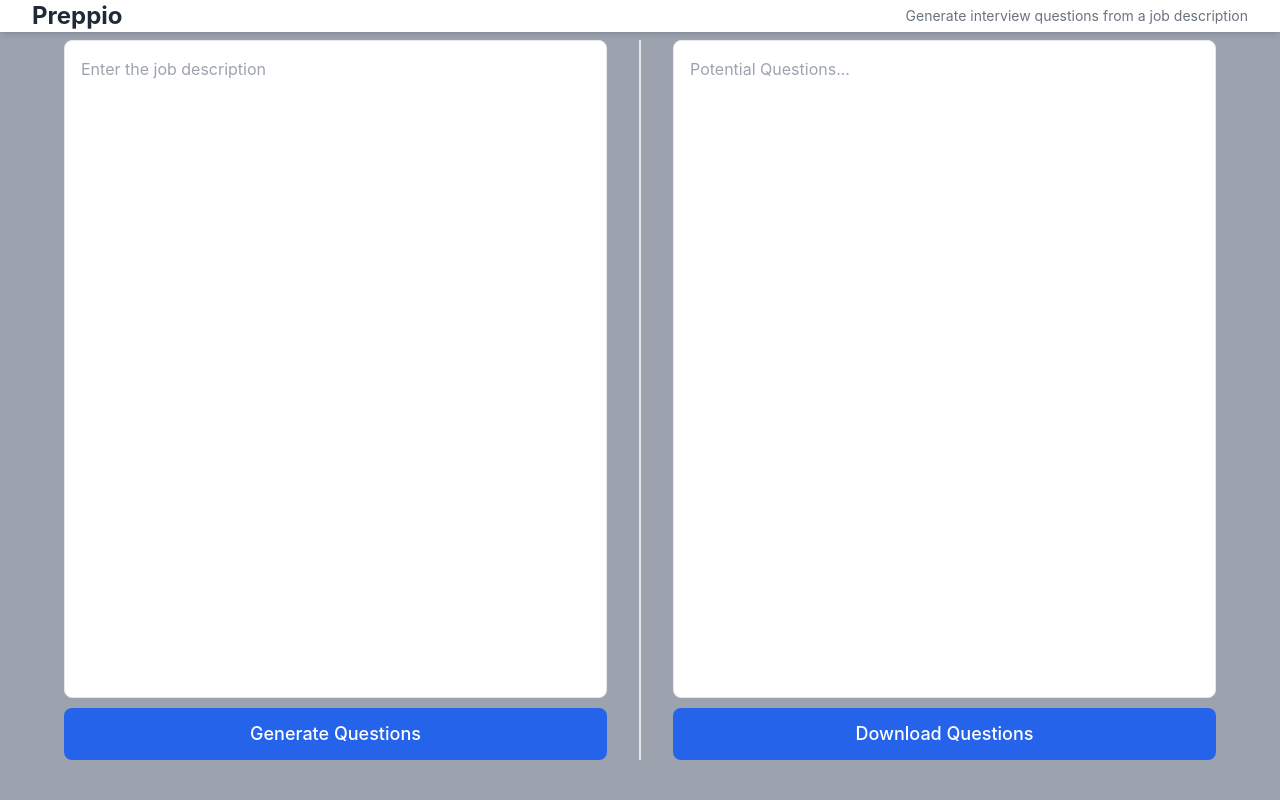
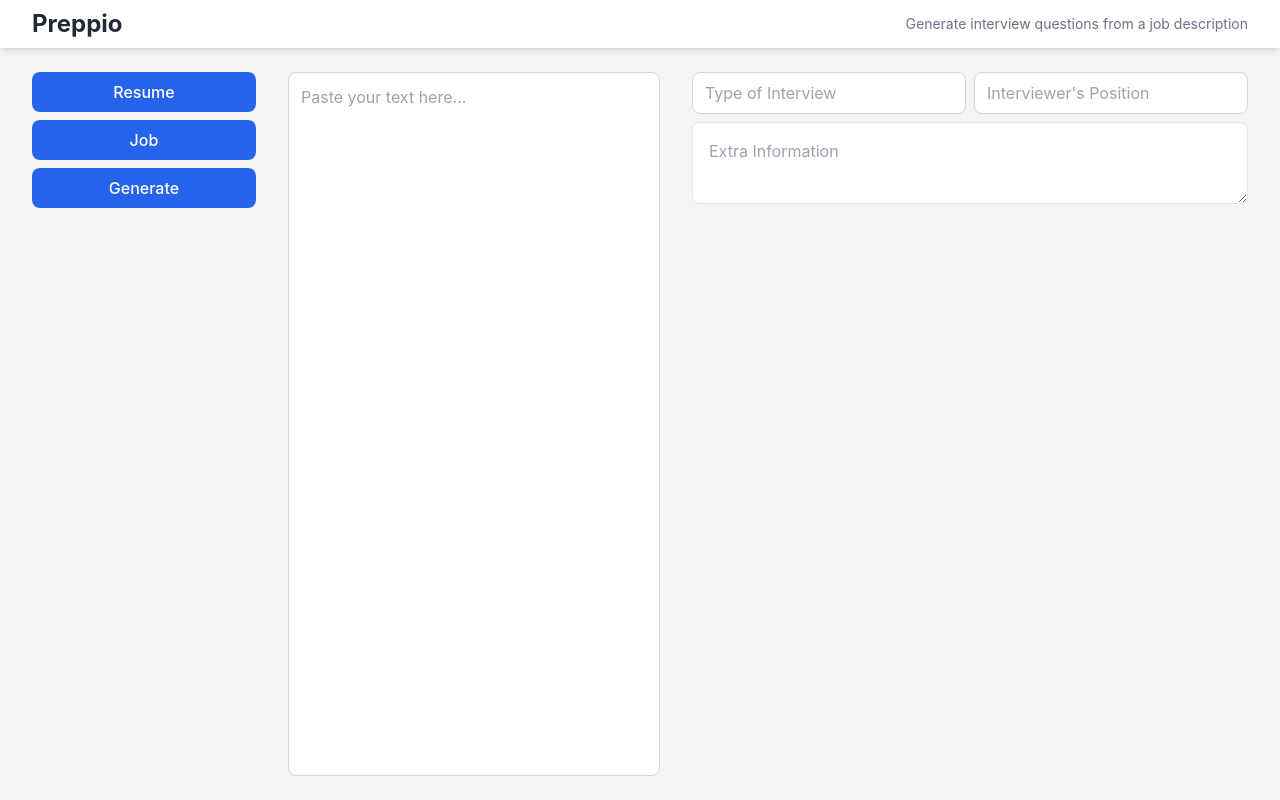
Before and after one commit to kaushaltheeG/Preppio, a React (Create React App) app in the folder preppio-ui/: page / in a window 1280 px wide. Built offline with nearby package versions, Linux system fonts and the light colour scheme.

Commit message:
Built base ui components

```diff
--- a/preppio-ui/package.json
+++ b/preppio-ui/package.json
@@ -11,9 +11,11 @@
     "@types/node": "^16.18.126",
     "@types/react": "^19.0.10",
     "@types/react-dom": "^19.0.4",
+    "clsx": "^2.1.1",
     "react": "^18.2.0",
     "react-dom": "^18.2.0",
     "react-scripts": "5.0.1",
+    "tailwind-merge": "^3.0.2",
     "typescript": "^4.9.5",
     "web-vitals": "^2.1.4"
   },
--- a/preppio-ui/src/App.tsx
+++ b/preppio-ui/src/App.tsx
@@ -1,12 +1,14 @@
 import React from 'react';
-import TextBox from './components/TextBox';
-import Button from './components/Button';
+import PasteOnlyTextBox from './components/ui/PasteOnlyTextBox';
+import Control from './components/feature/Control';
+import Tune from './components/feature/Tune';
+
 function App() {
   const [jobDescription, setJobDescription] = React.useState('');
 
   return (
-    <>
-    <header className="h-8 bg-white shadow-md flex items-center justify-between px-8 fixed w-full top-0">
+    <div className="h-screen flex flex-col overflow-hidden">
+      <header className="h-12 bg-white shadow-md flex items-center justify-between px-8 z-10">
         <div className="text-2xl font-bold text-gray-800">
           Preppio
         </div>
@@ -14,31 +16,24 @@ function App() {
           Generate interview questions from a job description
         </div>
       </header>
-    <div className="h-screen flex items-center justify-center p-4 bg-gray-400">
-      <div className="flex flex-row justify-between w-full max-w-6xl gap-8 h-[90vh]">
-        <div className="flex flex-col flex-1">
-          <TextBox
+      <main className="flex-1 bg-gray-100">
+        <div className="h-full max-w-7xl mx-auto px-8 py-6 flex gap-8">
+          <div className="w-56">
+            <Control />
+          </div>
+          <div className="flex-1">
+            <PasteOnlyTextBox
               value={jobDescription}
               onChange={setJobDescription}
-            placeholder="Enter the job description"
-            className="flex-1 min-h-[200px]"
+              className="h-full"
             />
-          <Button variant="primary" size="lg" onClick={() => {}}>Generate Questions</Button>
           </div>
-        <div className="w-px bg-gray-200 h-auto self-stretch border-r-2 border-gray-200" />
-        <div className="flex flex-col flex-1">
-          <TextBox
-            value=""
-            placeholder="Potential Questions..."
-            className="flex-1 min-h-[200px]"
-            readonly={true}
-            />
-          <Button variant="primary" size="lg" onClick={() => {}}>Download Questions</Button>
-
+          <div className="w-85">
+            <Tune />
           </div>
         </div>
+      </main>
     </div>
-    </>
   );
 }
 
--- /dev/null
+++ b/preppio-ui/src/components/feature/Control/index.tsx
@@ -0,0 +1,15 @@
+import React from "react";
+import Button from "../../ui/Button";
+
+const Control: React.FC = () => {
+
+  return (
+    <div className="flex flex-col gap-2">
+      {['Resume', 'Job', 'Generate'].map((btnName, index) => (
+        <Button key={index} variant="primary" size="md">{btnName}</Button>
+      ))}
+    </div>
+  );
+};
+
+export default Control;
--- /dev/null
+++ b/preppio-ui/src/components/feature/Tune/index.tsx
@@ -0,0 +1,22 @@
+import React from "react";
+import Input from "../../ui/Input";
+import TextBox from "../../ui/TextBox";
+
+const Tune: React.FC = () => {
+  const [extraInformation, setExtraInformation] = React.useState('');
+  const [interviewType, setInterviewType] = React.useState('');
+  const [interviewerPosition, setInterviewerPosition] = React.useState('');
+  return (
+    <div className="flex flex-col gap-2">
+      {/* interview type | interviewer's position */}
+      <div className="flex flex-row gap-2">
+        <Input placeholder="Type of Interview" value={interviewType} onChange={setInterviewType} />
+        <Input placeholder="Interviewer's Position" value={interviewerPosition} onChange={setInterviewerPosition} />
+      </div>
+      {/* extra information */}
+      <TextBox placeholder="Extra Information" value={extraInformation} onChange={setExtraInformation} />
+    </div>
+  );
+};
+
+export default Tune;
--- /dev/null
+++ b/preppio-ui/src/components/ui/Input.tsx
@@ -0,0 +1,50 @@
+import React, { InputHTMLAttributes } from 'react';
+import { cn } from '../../lib/utils';
+
+interface InputProps extends Omit<InputHTMLAttributes<HTMLInputElement>, 'value' | 'onChange'> {
+  value: string;
+  onChange: (value: string) => void;
+  label?: string;
+  error?: string;
+  className?: string;
+  containerClassName?: string;
+}
+
+const Input = React.forwardRef<HTMLInputElement, InputProps>(
+  ({ className, label, error, containerClassName, value, onChange, ...props }, ref) => {
+    const handleOnChange = React.useCallback((e: React.ChangeEvent<HTMLInputElement>) => {
+      onChange?.(e.target.value);
+    }, [onChange]);
+    return (
+      <div className={cn('flex flex-col gap-1.5', containerClassName)}>
+        {label && (
+          <label className="text-sm font-medium text-gray-700">
+            {label}
+          </label>
+        )}
+        <input
+          className={cn(
+            'w-full px-3 py-2',
+            'border border-gray-300 rounded-lg',
+            'focus:outline-none focus:ring-2 focus:ring-blue-500 focus:border-blue-500',
+            'placeholder:text-gray-400',
+            'disabled:bg-gray-50 disabled:text-gray-500 disabled:cursor-not-allowed',
+            error && 'border-red-500 focus:ring-red-500 focus:border-red-500',
+            className
+          )}
+          ref={ref}
+          value={value}
+          onChange={handleOnChange}
+          {...props}
+        />
+        {error && (
+          <p className="text-sm text-red-500">{error}</p>
+        )}
+      </div>
+    );
+  }
+);
+
+Input.displayName = 'Input';
+
+export default Input;
--- /dev/null
+++ b/preppio-ui/src/components/ui/PasteOnlyTextBox.tsx
@@ -0,0 +1,45 @@
+import React from 'react';
+
+interface PasteOnlyTextBoxProps {
+  value: string;
+  onChange: (value: string) => void;
+  placeholder?: string;
+  className?: string;
+}
+
+const PasteOnlyTextBox: React.FC<PasteOnlyTextBoxProps> = ({
+  value,
+  onChange,
+  placeholder = 'Paste your text here...',
+  className = ''
+}) => {
+  const handleKeyDown = (e: React.KeyboardEvent) => {
+    // Allow: Ctrl+V (paste), Ctrl+C (copy), Ctrl+A (select all), Delete, Backspace
+    const allowedKeys = ['Delete', 'Backspace'];
+    const isCtrlKey = e.ctrlKey || e.metaKey; // metaKey for Mac
+    const isAllowedCtrlCommand = isCtrlKey && ['v', 'c', 'a', 'z'].includes(e.key.toLowerCase());
+
+    if (!isAllowedCtrlCommand && !allowedKeys.includes(e.key)) {
+      e.preventDefault();
+    }
+  };
+
+  const handlePaste = (e: React.ClipboardEvent) => {
+    e.preventDefault();
+    const pastedText = e.clipboardData.getData('text');
+    onChange(pastedText);
+  };
+
+  return (
+    <textarea
+      value={value}
+      onChange={(e) => onChange(e.target.value)}
+      onKeyDown={handleKeyDown}
+      onPaste={handlePaste}
+      placeholder={placeholder}
+      className={`w-full h-[80%] p-3 border border-gray-300 rounded-lg focus:ring-2 focus:ring-blue-500 focus:border-blue-500 outline-none resize-none ${className}`}
+    />
+  );
+};
+
+export default PasteOnlyTextBox;
--- a/preppio-ui/src/components/TextBox.tsx
+++ b/preppio-ui/src/components/ui/TextBox.tsx
@@ -15,9 +15,9 @@ const TextBox: React.FC<TextBoxProps> = ({ value, onChange, placeholder, readonl
   }, [onChange]);
 
   return (
-    <div className="w-full h-full pb-[10px]">
+    <div className="w-full h-full pb-[10px] overflow-hidden">
       <textarea
-        className={`w-full h-full p-4 border rounded-lg resize-none
+        className={`w-full h-full p-4 border rounded-lg max-h-[60vh]
           focus:outline-none focus:ring-2 focus:ring-blue-500
           bg-white dark:bg-gray-800
           text-gray-900 dark:text-gray-100
--- /dev/null
+++ b/preppio-ui/src/lib/utils.ts
@@ -0,0 +1,6 @@
+import { clsx, type ClassValue } from 'clsx';
+import { twMerge } from 'tailwind-merge';
+
+export function cn(...inputs: ClassValue[]) {
+  return twMerge(clsx(inputs));
+}
```
Also changed, not shown: preppio-ui/src/components/ui/Button.tsx (renamed from preppio-ui/src/components/Button.tsx), 1 other file (tests, documents, lock files or other folders). Lines whose indentation alone changed are shown as unchanged.
